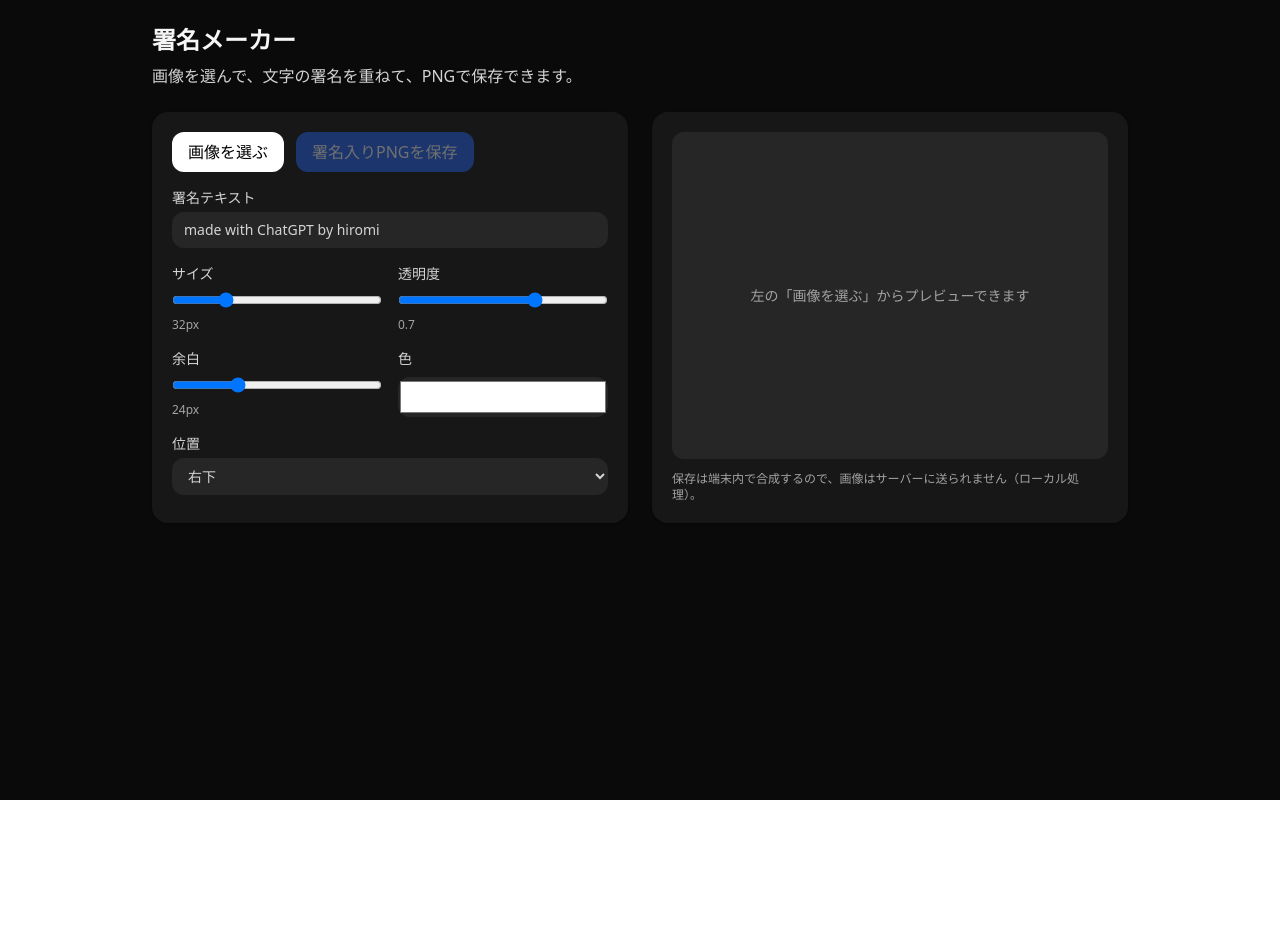
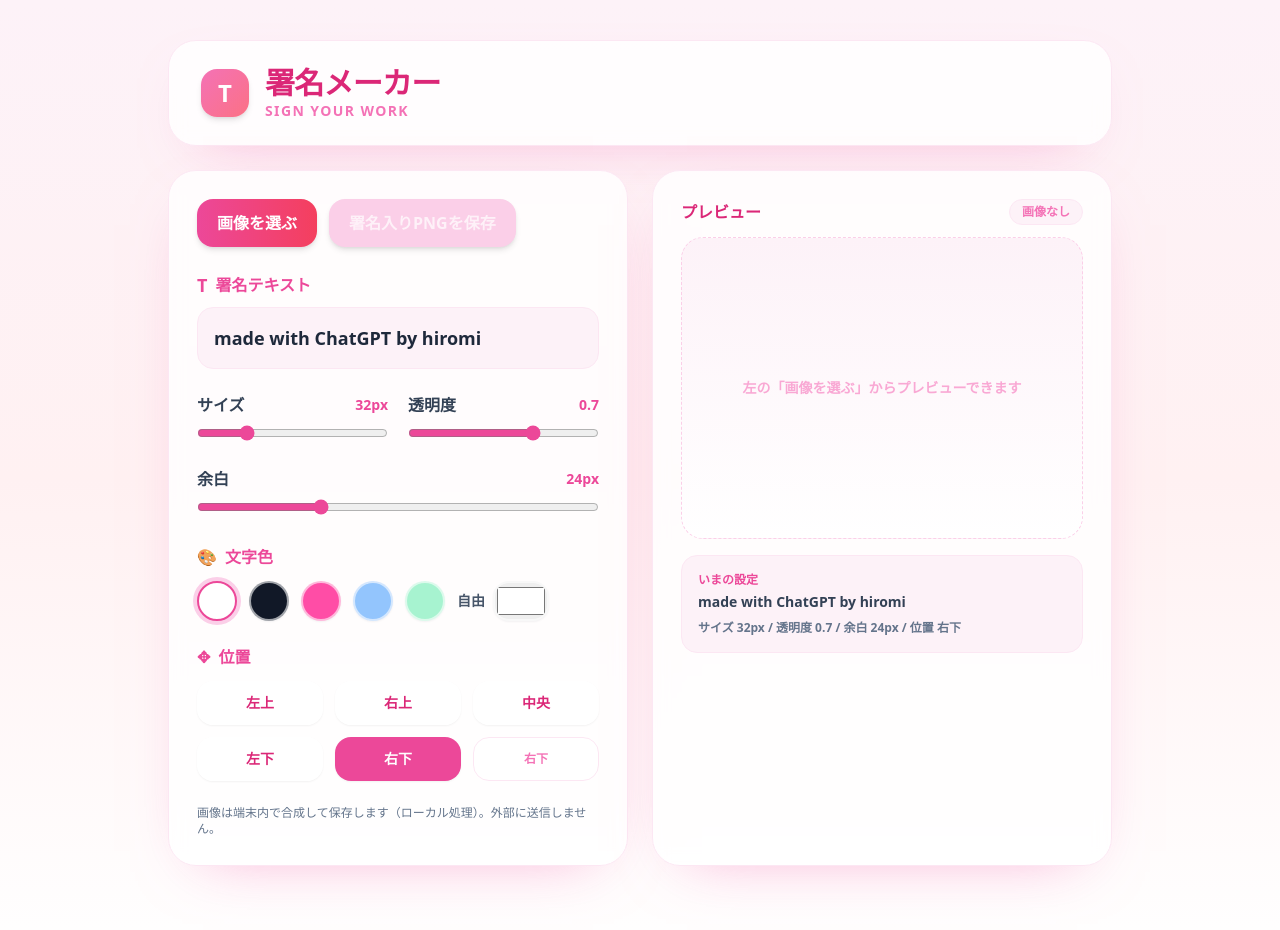
Before and after one commit to lavendel666/signature-maker, a React (Vite) app: page / in a window 1280 px wide. Shown: the top 930 px of the page. Before the commit the page ends 800 px from the top, so only its background shows below. Built offline with nearby package versions, Linux system fonts and the light colour scheme.

Commit message:
Update App.jsx

```diff
--- a/src/App.jsx
+++ b/src/App.jsx
@@ -3,6 +3,7 @@ import React, { useMemo, useRef, useState } from "react";
 export default function App() {
   const fileRef = useRef(null);
   const [imageUrl, setImageUrl] = useState(null);
+
   const [text, setText] = useState("made with ChatGPT by hiromi");
   const [fontSize, setFontSize] = useState(32);
   const [opacity, setOpacity] = useState(0.7);
@@ -16,7 +17,7 @@ export default function App() {
       tr: "右上",
       bl: "左下",
       br: "右下",
-      center: "中央"
+      center: "中央",
     }),
     []
   );
@@ -47,14 +48,13 @@ export default function App() {
     const ctx = canvas.getContext("2d");
     ctx.drawImage(img, 0, 0);
 
-    const scale = canvas.width / 1200; // だいたいのスケール補正
+    const scale = canvas.width / 1200;
     const fs = Math.max(12, Math.round(fontSize * scale));
     const pad = Math.round(padding * scale);
 
     ctx.font = `${fs}px system-ui, -apple-system, Segoe UI, Roboto, sans-serif`;
     ctx.fillStyle = color;
     ctx.globalAlpha = opacity;
-    ctx.textBaseline = "bottom";
 
     const metrics = ctx.measureText(text);
     const textW = metrics.width;
@@ -62,6 +62,8 @@ export default function App() {
 
     let x = pad;
     let y = canvas.height - pad;
+
+    ctx.textBaseline = "bottom";
 
     if (pos === "br") {
       x = canvas.width - pad - textW;
@@ -77,15 +79,15 @@ export default function App() {
       y = pad + textH;
     } else if (pos === "center") {
       x = (canvas.width - textW) / 2;
-      y = (canvas.height + textH) / 2;
+      y = canvas.height / 2;
       ctx.textBaseline = "middle";
     }
 
-    // 影（読みやすくする）
+    // 読みやすくする影
     ctx.save();
     ctx.globalAlpha = Math.min(1, opacity);
-    ctx.shadowColor = "rgba(0,0,0,0.55)";
-    ctx.shadowBlur = Math.round(6 * scale);
+    ctx.shadowColor = "rgba(0,0,0,0.35)";
+    ctx.shadowBlur = Math.round(8 * scale);
     ctx.shadowOffsetX = Math.round(2 * scale);
     ctx.shadowOffsetY = Math.round(2 * scale);
     ctx.fillText(text, x, y);
@@ -97,32 +99,88 @@ export default function App() {
     a.click();
   }
 
+  const ColorChip = ({ value, label }) => {
+    const selected = color.toLowerCase() === value.toLowerCase();
     return (
-    <div className="min-h-screen bg-neutral-950 text-neutral-100">
-      <div className="mx-auto max-w-5xl p-6 space-y-6">
-        <header className="space-y-2">
-          <h1 className="text-2xl font-bold">署名メーカー</h1>
-          <p className="text-neutral-300">
-            画像を選んで、文字の署名を重ねて、PNGで保存できます。
+      <button
+        type="button"
+        onClick={() => setColor(value)}
+        className={[
+          "h-10 w-10 rounded-full border-2 transition-all",
+          "shadow-sm",
+          selected ? "border-pink-500 ring-4 ring-pink-200" : "border-white/60 hover:ring-4 hover:ring-pink-100",
+        ].join(" ")}
+        aria-label={label}
+        title={label}
+        style={{ backgroundColor: value }}
+      />
+    );
+  };
+
+  const PosButton = ({ value, children }) => {
+    const active = pos === value;
+    return (
+      <button
+        type="button"
+        onClick={() => setPos(value)}
+        className={[
+          "rounded-2xl px-4 py-3 text-sm font-semibold transition-all",
+          "shadow-sm",
+          active
+            ? "bg-pink-500 text-white shadow-md"
+            : "bg-white/70 text-pink-600 hover:bg-white",
+        ].join(" ")}
+      >
+        {children}
+      </button>
+    );
+  };
+
+  return (
+    <div className="min-h-screen bg-gradient-to-b from-pink-50 via-rose-50 to-white text-slate-800">
+      <div className="mx-auto max-w-5xl p-6 md:p-10 space-y-6">
+        {/* Header */}
+        <div className="rounded-[28px] bg-white/80 backdrop-blur border border-pink-100 shadow-[0_20px_60px_-35px_rgba(244,114,182,0.65)] px-6 py-6 md:px-8">
+          <div className="flex items-center gap-4">
+            <div className="h-12 w-12 rounded-2xl bg-gradient-to-br from-pink-400 to-rose-400 grid place-items-center shadow-md">
+              <span className="text-white text-2xl font-black">T</span>
+            </div>
+            <div>
+              <h1 className="text-2xl md:text-3xl font-black tracking-tight text-pink-600">
+                署名メーカー
+              </h1>
+              <p className="text-xs md:text-sm text-pink-400 font-semibold tracking-widest">
+                SIGN YOUR WORK
               </p>
-        </header>
+            </div>
+          </div>
+        </div>
 
         <div className="grid gap-6 md:grid-cols-2">
-          <div className="rounded-2xl bg-neutral-900 p-5 space-y-4 shadow">
-            <div className="flex flex-wrap gap-3">
+          {/* Controls */}
+          <div className="rounded-[28px] bg-white/80 backdrop-blur border border-pink-100 shadow-[0_20px_60px_-35px_rgba(244,114,182,0.65)] p-6 md:p-7 space-y-6">
+            <div className="flex flex-wrap items-center gap-3">
               <button
+                type="button"
                 onClick={() => fileRef.current?.click()}
-                className="rounded-xl bg-white text-black px-4 py-2 font-medium hover:opacity-90"
+                className="rounded-2xl bg-gradient-to-r from-pink-500 to-rose-500 text-white px-5 py-3 font-bold shadow-md hover:opacity-95 active:scale-[0.99] transition"
               >
                 画像を選ぶ
               </button>
               <button
+                type="button"
                 onClick={downloadMerged}
                 disabled={!imageUrl}
-                className="rounded-xl bg-blue-600 px-4 py-2 font-medium disabled:opacity-40 hover:opacity-90"
+                className={[
+                  "rounded-2xl px-5 py-3 font-bold shadow-md transition",
+                  !imageUrl
+                    ? "bg-pink-200 text-white/70 cursor-not-allowed"
+                    : "bg-white text-pink-600 border border-pink-200 hover:bg-pink-50 active:scale-[0.99]",
+                ].join(" ")}
               >
                 署名入りPNGを保存
               </button>
+
               <input
                 ref={fileRef}
                 type="file"
@@ -132,32 +190,42 @@ export default function App() {
               />
             </div>
 
-            <label className="block text-sm text-neutral-300">
-              署名テキスト
+            {/* Text */}
+            <div className="space-y-2">
+              <div className="flex items-center gap-2 text-pink-500 font-extrabold">
+                <span className="inline-block text-lg">T</span>
+                <span>署名テキスト</span>
+              </div>
               <input
                 value={text}
                 onChange={(e) => setText(e.target.value)}
-                className="mt-1 w-full rounded-xl bg-neutral-800 px-3 py-2 outline-none"
+                className="w-full rounded-2xl bg-pink-50 border border-pink-100 px-4 py-4 text-lg font-semibold outline-none focus:ring-4 focus:ring-pink-200"
                 placeholder="例：made with ChatGPT by hiromi"
               />
-            </label>
+            </div>
 
-            <div className="grid grid-cols-2 gap-4">
-              <label className="block text-sm text-neutral-300">
-                サイズ
+            {/* Sliders */}
+            <div className="grid gap-5 md:grid-cols-2">
+              <label className="space-y-2">
+                <div className="flex items-center justify-between">
+                  <span className="font-bold text-slate-700">サイズ</span>
+                  <span className="text-sm font-bold text-pink-500">{fontSize}px</span>
+                </div>
                 <input
                   type="range"
                   min="12"
                   max="96"
                   value={fontSize}
                   onChange={(e) => setFontSize(Number(e.target.value))}
-                  className="mt-2 w-full"
+                  className="w-full accent-pink-500"
                 />
-                <div className="text-xs text-neutral-400 mt-1">{fontSize}px</div>
               </label>
 
-              <label className="block text-sm text-neutral-300">
-                透明度
+              <label className="space-y-2">
+                <div className="flex items-center justify-between">
+                  <span className="font-bold text-slate-700">透明度</span>
+                  <span className="text-sm font-bold text-pink-500">{opacity}</span>
+                </div>
                 <input
                   type="range"
                   min="0.1"
@@ -165,53 +233,84 @@ export default function App() {
                   step="0.05"
                   value={opacity}
                   onChange={(e) => setOpacity(Number(e.target.value))}
-                  className="mt-2 w-full"
+                  className="w-full accent-pink-500"
                 />
-                <div className="text-xs text-neutral-400 mt-1">{opacity}</div>
               </label>
 
-              <label className="block text-sm text-neutral-300">
-                余白
+              <label className="space-y-2 md:col-span-2">
+                <div className="flex items-center justify-between">
+                  <span className="font-bold text-slate-700">余白</span>
+                  <span className="text-sm font-bold text-pink-500">{padding}px</span>
+                </div>
                 <input
                   type="range"
                   min="0"
                   max="80"
                   value={padding}
                   onChange={(e) => setPadding(Number(e.target.value))}
-                  className="mt-2 w-full"
+                  className="w-full accent-pink-500"
                 />
-                <div className="text-xs text-neutral-400 mt-1">{padding}px</div>
               </label>
+            </div>
 
-              <label className="block text-sm text-neutral-300">
-                色
+            {/* Colors */}
+            <div className="space-y-3">
+              <div className="flex items-center gap-2 text-pink-500 font-extrabold">
+                <span>🎨</span>
+                <span>文字色</span>
+              </div>
+              <div className="flex flex-wrap items-center gap-3">
+                <ColorChip value="#ffffff" label="白" />
+                <ColorChip value="#111827" label="黒" />
+                <ColorChip value="#ff4da6" label="ピンク" />
+                <ColorChip value="#93c5fd" label="水色" />
+                <ColorChip value="#a7f3d0" label="ミント" />
+                <div className="flex items-center gap-2">
+                  <span className="text-sm font-bold text-slate-600">自由</span>
                   <input
                     type="color"
                     value={color}
                     onChange={(e) => setColor(e.target.value)}
-                  className="mt-2 h-10 w-full rounded-xl bg-neutral-800"
+                    className="h-10 w-14 rounded-2xl border-2 border-white/60 shadow-sm"
+                    title="カスタム色"
                   />
-              </label>
+                </div>
+              </div>
             </div>
 
-            <label className="block text-sm text-neutral-300">
-              位置
-              <select
-                value={pos}
-                onChange={(e) => setPos(e.target.value)}
-                className="mt-1 w-full rounded-xl bg-neutral-800 px-3 py-2 outline-none"
-              >
-                {Object.keys(posLabel).map((k) => (
-                  <option key={k} value={k}>
-                    {posLabel[k]}
-                  </option>
-                ))}
-              </select>
-            </label>
+            {/* Position */}
+            <div className="space-y-3">
+              <div className="flex items-center gap-2 text-pink-500 font-extrabold">
+                <span>✥</span>
+                <span>位置</span>
+              </div>
+              <div className="grid grid-cols-3 gap-3">
+                <PosButton value="tl">左上</PosButton>
+                <PosButton value="tr">右上</PosButton>
+                <PosButton value="center">中央</PosButton>
+                <PosButton value="bl">左下</PosButton>
+                <PosButton value="br">右下</PosButton>
+                <div className="rounded-2xl bg-white/40 border border-pink-100 grid place-items-center text-xs font-bold text-pink-400">
+                  {posLabel[pos]}
+                </div>
+              </div>
             </div>
 
-          <div className="rounded-2xl bg-neutral-900 p-5 shadow">
-            <div className="aspect-[4/3] rounded-xl bg-neutral-800 flex items-center justify-center overflow-hidden">
+            <p className="text-xs text-slate-500">
+              画像は端末内で合成して保存します（ローカル処理）。外部に送信しません。
+            </p>
+          </div>
+
+          {/* Preview */}
+          <div className="rounded-[28px] bg-white/80 backdrop-blur border border-pink-100 shadow-[0_20px_60px_-35px_rgba(244,114,182,0.65)] p-6 md:p-7">
+            <div className="flex items-center justify-between mb-3">
+              <div className="text-pink-600 font-black">プレビュー</div>
+              <div className="text-xs font-bold text-pink-400 bg-pink-50 border border-pink-100 px-3 py-1 rounded-full">
+                {imageUrl ? "画像あり" : "画像なし"}
+              </div>
+            </div>
+
+            <div className="aspect-[4/3] rounded-[22px] bg-gradient-to-b from-pink-50 to-white border border-dashed border-pink-200 flex items-center justify-center overflow-hidden">
               {imageUrl ? (
                 <img
                   src={imageUrl}
@@ -219,17 +318,27 @@ export default function App() {
                   className="h-full w-full object-contain"
                 />
               ) : (
-                <div className="text-neutral-400 text-sm">
+                <div className="text-pink-300 text-sm font-semibold">
                   左の「画像を選ぶ」からプレビューできます
                 </div>
               )}
             </div>
-            <p className="mt-3 text-xs text-neutral-400">
-              保存は端末内で合成するので、画像はサーバーに送られません（ローカル処理）。
-            </p>
+
+            <div className="mt-4 rounded-2xl bg-pink-50 border border-pink-100 p-4">
+              <div className="text-xs text-pink-500 font-black mb-1">いまの設定</div>
+              <div className="text-sm text-slate-700 font-semibold break-words">
+                {text}
+              </div>
+              <div className="mt-2 text-xs text-slate-500 font-semibold">
+                サイズ {fontSize}px / 透明度 {opacity} / 余白 {padding}px / 位置 {posLabel[pos]}
               </div>
             </div>
           </div>
         </div>
+
+        {/* Bottom cute spacer */}
+        <div className="h-8" />
+      </div>
+    </div>
   );
 }
```
Lines whose indentation alone changed are shown as unchanged.
